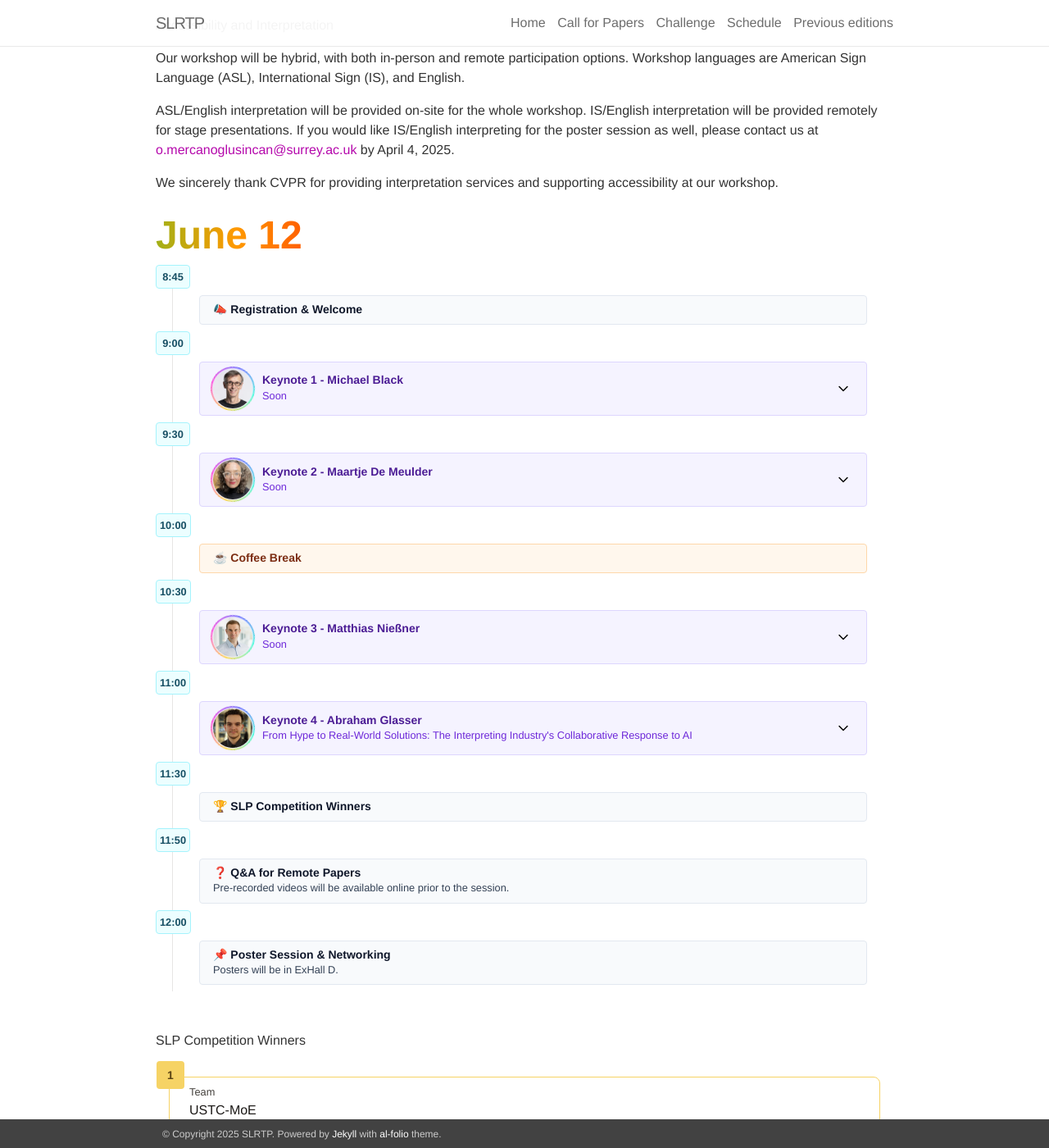
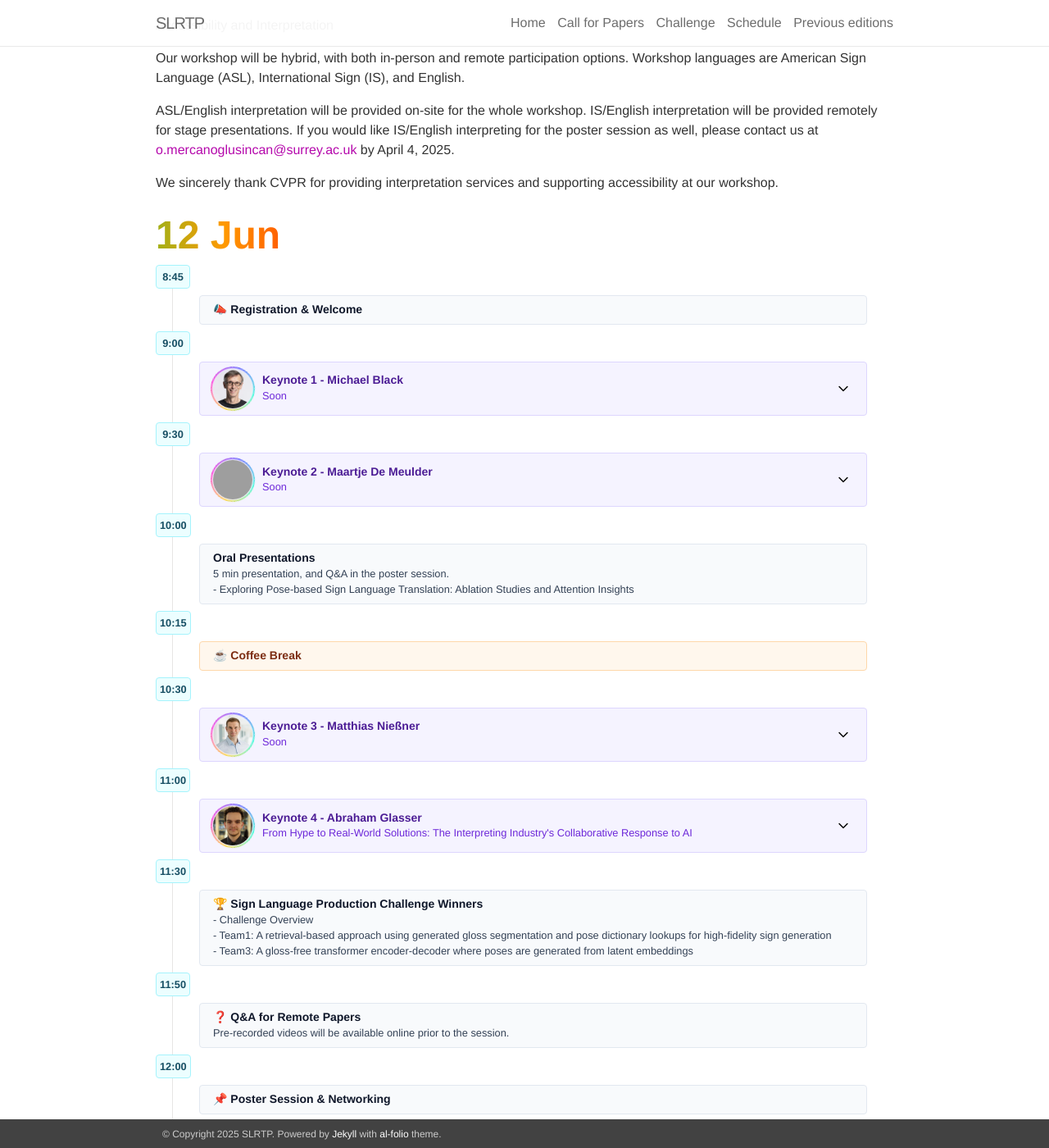
Before and after one commit to slrtpworkshop/slrtpworkshop.github.io, a Jekyll site: the page built from _pages/03_schedule.md, in a window 1280 px wide and 1400 px high, scrolled down 402 px. Shown: the whole window at 82% size. Built offline with Jekyll 4.4.1, drawn with Linux system fonts in a browser that asks for light colours; nearby versions of some CDN libraries; grey boxes are pictures that could not be loaded.

Commit message:
Update schedule.html

```diff
--- a/_includes/schedule.html
+++ b/_includes/schedule.html
@@ -1,5 +1,5 @@
 <div class="schedule">
-    <strong class="schedule-date">June 12</strong>
+    <strong class="schedule-date">12 Jun</strong>
 
     <div class="events">
         <div class="event">
@@ -44,7 +44,7 @@
                     <div class="detail-header" onclick="this.nextElementSibling.classList.toggle('active')">
                         <div class="avatar-wrapper">
                             <div class="avatar-spinner"></div>
-                            <img class="avatar-image" src="../assets/img/speaker_MaartjeDeMeulder.jpeg" alt="Keynote 2 – Maartje De Meulder">
+                            <img class="avatar-image" src="../assets/img/speaker_MaartjeDeMeulder.jpg" alt="Keynote 2 – Maartje De Meulder">
                         </div>
                         <div class="detail-title">
                             <h5>Keynote 2 - Maartje De Meulder</h5>
@@ -62,6 +62,20 @@
         </div>
         <div class="event">
             <span class="time">10:00</span>
+            <div class="details">
+                <div class="detail">
+                    <div class="detail-header">
+                        <div class="detail-title">
+                            <h5> Oral Presentations</h5>
+                            <small>5 min presentation, and Q&A in the poster session.</small>
+                            <small>- Exploring Pose-based Sign Language Translation: Ablation Studies and Attention Insights</small>
+                        </div>
+                    </div>
+                </div>
+            </div>
+        </div>
+        <div class="event">
+            <span class="time">10:15</span>
             <div class="details">
                 <div class="detail break-time">
                     <div class="detail-header">
@@ -124,7 +138,10 @@
                 <div class="detail">
                     <div class="detail-header">
                         <div class="detail-title">
-                            <h5> 🏆 SLP Competition Winners</h5>
+                            <h5> 🏆 Sign Language Production Challenge Winners</h5>
+                            <small>- Challenge Overview</small>
+                            <small>- Team1: A retrieval-based approach using generated gloss segmentation and pose dictionary lookups for high-fidelity sign generation</small>
+                            <small>- Team3: A gloss-free transformer encoder-decoder where poses are generated from latent embeddings</small>
                         </div>
                     </div>
                 </div>
@@ -150,7 +167,6 @@
                     <div class="detail-header">
                         <div class="detail-title">
                             <h5> 📌 Poster Session & Networking</h5>
-                            <small>Posters will be in ExHall D.</small>
                         </div>
                     </div>
                 </div>
```
